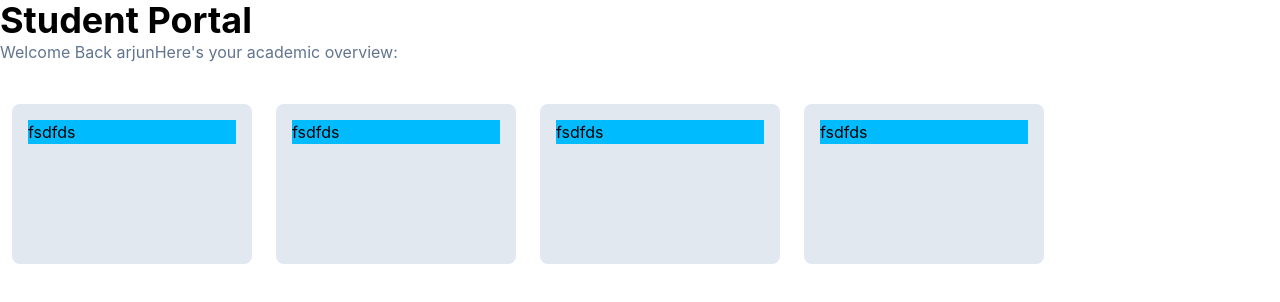
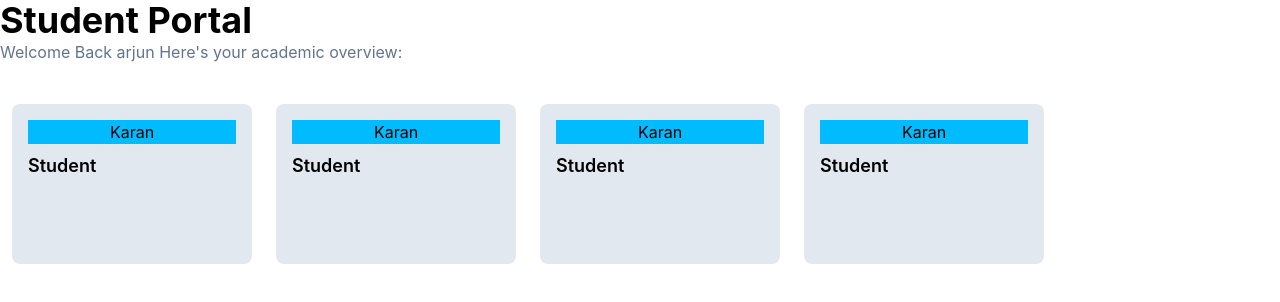
Before and after one commit to Amrenderkumar/Sessional_Marks_App, a React app in the folder Frontend/: page /dashboard in a window 1280 px wide. Shown: the top 302 px of the page. Built offline with nearby package versions, Linux system fonts and the light colour scheme; no server answers; the HTML template or start-up script is replaced by a standard one.

Commit message:
change the tag of the component

```diff
--- a/Frontend/All component/Card.jsx
+++ b/Frontend/All component/Card.jsx
@@ -5,8 +5,9 @@ const Card = () => {
         <div className=''>
             <div>
                 <div className='w-60 h-40 bg-slate-200 rounded-lg p-4 m-3'>
-                <h5 className='bg-sky-400'>fsdfds</h5>
-            </div>
+                    <h5 className='bg-sky-400 text-center'>Karan</h5>
+                    <h4 className='text-start mt-2 text-lg font-semibold'>Student</h4>
+                </div>
             </div>
         </div>
     )
--- a/Frontend/src/Components/Dashboard.jsx
+++ b/Frontend/src/Components/Dashboard.jsx
@@ -6,7 +6,7 @@ const Dashboard = () => {
     <div>
       <div>
         <h1 className='font-bold text-4xl'>Student Portal</h1>
-        <h2 className='text-slate-500 '>Welcome Back <span>arjun</span>Here's your academic overview:</h2>
+        <h2 className='text-slate-500 '>Welcome Back <span>arjun</span> Here's your academic overview:</h2>
       </div>
       <div className='mt-7'>
         <Usercard />
```
